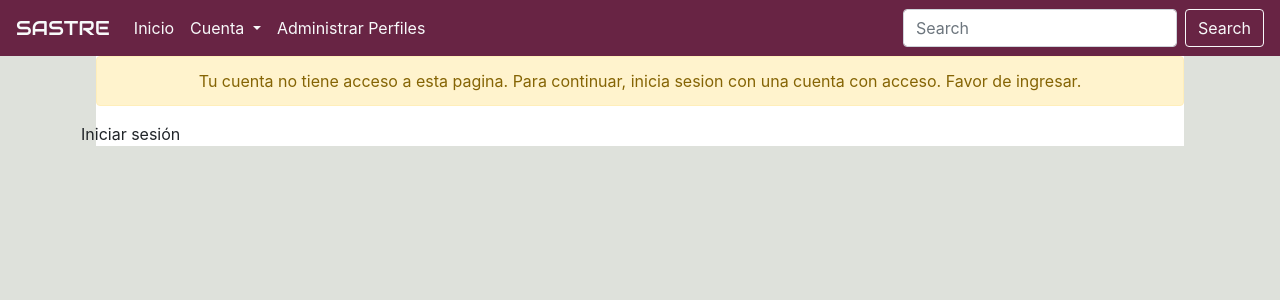
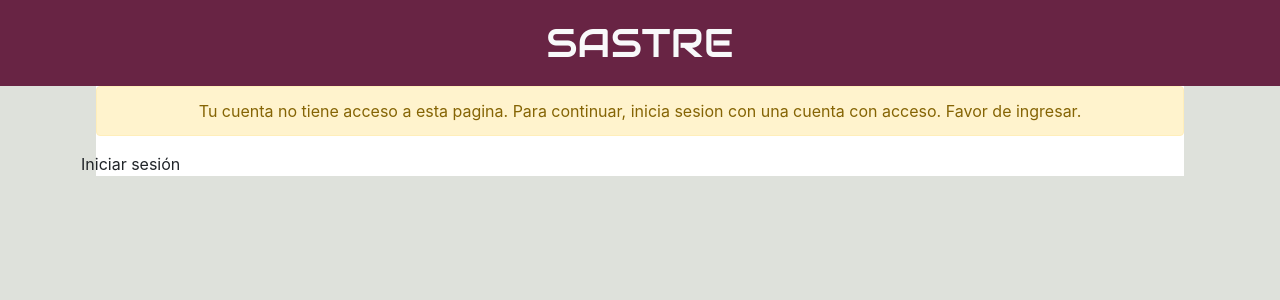
Before and after one commit to davidcast973/TrabajoTerminalESCOM, a Django app: page /usuario/crud/ in a window 1280 px wide. Shown: the top 300 px of the page. Run offline with Django 3.2, Linux system fonts and the light colour scheme; some libraries are stand-ins or nearby versions.

Commit message:
Mejorar login

```diff
--- a/SASTRE/templates/sastre/basesastre.html
+++ b/SASTRE/templates/sastre/basesastre.html
@@ -24,6 +24,7 @@
     </head>
     <body>
         <nav class="navbar navbar-expand-lg navbar-light navbarGuinda">
+            {% if user.is_authenticated %}
                 <a class="navbar-brand text-light fontAudiowide" href="{% if user.is_authenticated %} {% url 'bienvenida' %} {% else %} {% url 'login' %} {% endif %}">SASTRE</a>
                 <button class="navbar-toggler" type="button" data-toggle="collapse" data-target="#navbarSupportedContent" aria-controls="navbarSupportedContent" aria-expanded="false" aria-label="Toggle navigation">
                     <span class="navbar-toggler-icon"></span>
@@ -40,21 +41,25 @@
                             <div class="dropdown-menu" aria-labelledby="navbarDropdown">
                                 <a class="dropdown-item" href="#">Opción 1</a>
                                 <a class="dropdown-item" href="#">Opción 2</a>
-                            {% if user.is_authenticated %}
                                     <div class="dropdown-divider"></div>
                                     <a class="dropdown-item" href="{% url 'logout' %}">Cerrar Sesión</a>
-                            {% endif %}
                             </div>
                         </li>
                         <li class="nav-item active">
-                        <a class="nav-link text-light" href="{% if user.is_authenticated %} {% url 'crudInicio' %} {% else %} {% url 'login' %} {% endif %}">Administrar Perfiles<span class="sr-only">(current)</span></a>
+                            <a class="nav-link text-light" href="{% if user.is_authenticated %} {% url 'crudInicio' %} {% else %} {% url 'bienvenida' %} {% endif %}">Administrar Perfiles<span class="sr-only">(current)</span></a>
                         </li>
                     </ul>
                     <form class="form-inline my-2 my-lg-0">
-                    <input class="form-control mr-sm-2" type="search" placeholder="Search" aria-label="Search">
-                    <button class="btn btn-outline-light my-2 my-sm-0" type="submit">Search</button>
+                        <input class="form-control mr-sm-2" type="search" placeholder="Buscar" aria-label="Search">
+                        <button class="btn btn-outline-light my-2 my-sm-0" type="submit">Buscar</button>
                     </form>
                 </div>
+            {% else %}
+                <a class="navbar-brand text-light fontAudiowide mx-auto" style="font-size: 40px;" href="{% if user.is_authenticated %} {% url 'bienvenida' %} {% else %} {% url 'login' %} {% endif %}">SASTRE</a>
+                <button class="navbar-toggler" type="button" data-toggle="collapse" data-target="#navbarSupportedContent" aria-controls="navbarSupportedContent" aria-expanded="false" aria-label="Toggle navigation">
+                    <span class="navbar-toggler-icon"></span>
+                </button>
+            {% endif %}
         </nav>
         <div class="contentBody">
             <div class="content">
--- a/SASTRE/usuario/views.py
+++ b/SASTRE/usuario/views.py
@@ -20,7 +20,7 @@ def bienvenida(request):
     return render(request, 'bienvenida.html', {'usuario': usuario})
 
 def bienvenida(request):
-    usuario= Usuario.objects.get(nombreUsuario= request.user)
+    usuario= PersonalAdministrativo.objects.get(nombreUsuario= request.user)
     return render(request, 'bienvenida.html', {'usuario': usuario})
 
 def usuario_new(request):
```
Also changed, not shown: SASTRE/usuario/templates/bienvenida.html (+7 -1 lines), SASTRE/usuario/migrations/0033_merge_20200317_1221.py (added), SASTRE/usuario/migrations/0034_auto_20200317_1221.py (added). Lines whose indentation alone changed are shown as unchanged.
